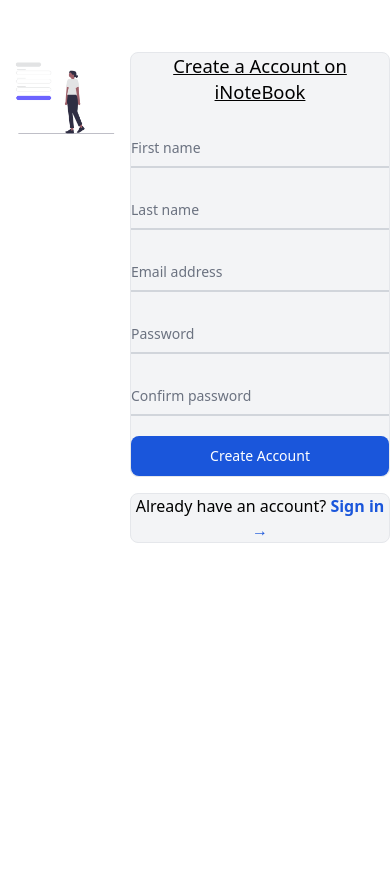
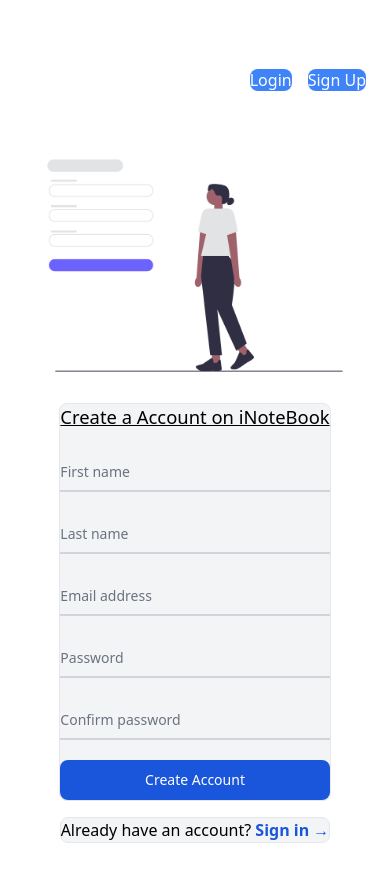
Before and after one commit to GArpit001/iNoteBook-Client, a React (Vite) app: page /signup in a window 390 px wide. Before the commit the page ends 844 px from the top, so only its background shows below. Built offline with nearby package versions, Linux system fonts and the light colour scheme; no server answers.

Commit message:
Change Navbar and other Components:

```diff
--- a/src/App.css
+++ b/src/App.css
@@ -56,14 +56,17 @@
   line-height: 1.75rem /* 28px */;
 }
 
+
+
 @media (max-width: 600px) {
   .fullPage {
     display: flex;
     flex-direction: column;
     justify-content: center;
+    padding-bottom: 1.75rem/* 28px */;
   }
 
-  .loginForm {
+  .loginForm, .signuoForm {
     display: flex;
     flex-direction: column;
     justify-content: center;
@@ -82,4 +85,15 @@
   .no{
     justify-content: center;
   }
+  .navLogo{
+    display: none;
+  }
+  .navLi{
+    width: 100%;
+  }
+  .navButton{
+    display: flex;
+    justify-content: flex-end;
+    width: 100%;
+ }
 }
--- a/src/component/Login.jsx
+++ b/src/component/Login.jsx
@@ -69,7 +69,7 @@
     return (
 
         // <div className='flex w-full px-[3rem] py-[1.8rem] bg-slate-100 '>
-        <div className=' fullPage'>
+        <div className=' fullPage '>
 
             {/* <div className="image w-1/2 bg-[url('./assets/img/login.png')] bg-no-repeat  bg-top "> */}
             <div className="image max-w-1/2  ">
--- a/src/component/Navbar.jsx
+++ b/src/component/Navbar.jsx
@@ -169,29 +169,28 @@
             <nav className="bg-white border-gray-200 dark:bg-gray-900">
                 <div className="max-w-screen-xl flex flex-wrap items-center justify-between mx-auto p-4">
 
-                    <div className="items-center justify-between hidden w-full md:flex md:w-auto md:order-1" id="navbar-search">
+                    <div className='text-white navLogo'>
+                    <img src="https://flowbite.com/docs/images/logo.svg" className="h-8" alt="Flowbite Logo" />
+                    </div>
 
-                        <ul className="flex flex-col p-4 md:p-0 mt-4 font-medium border border-gray-100 rounded-lg bg-gray-50 md:space-x-8 rtl:space-x-reverse md:flex-row md:mt-0 md:border-0 md:bg-white dark:bg-gray-800 md:dark:bg-gray-900 dark:border-gray-700">
+                    <ul className=" navLi flex flex-row gap-8 font-medium  rounded-lg ">
                         <li>
-                                <Link to="/" className={`block py-2 px-3 text-white ${location.pathname === "/" ? "text-blue-700" : ""} rounded md:bg-transparent  md:p-0 `} aria-current="page">Home</Link>
+                            <Link to="/" className={`block py-2 px-3  ${location.pathname === "/" ? "text-blue-700" : "text-white"} rounded md:bg-transparent  md:p-0 `} aria-current="page">Home</Link>
                         </li>
                         <li>
-                                <Link to="/about" className={`block py-2 px-3 text-white ${location.pathname === "/about" ? "text-blue-700" : ""} rounded md:bg-transparent  md:p-0 `}>About</Link>
+                            <Link to="/about" className={`block py-2 px-3  ${location.pathname === "/about" ? "text-blue-700" : "text-white"} rounded md:bg-transparent  md:p-0 `}>About</Link>
                         </li>
                         <li>
-                                <Link to="/service" className={`block py-2 px-3 text-white ${location.pathname === "/service" ? "text-blue-700" : ""} rounded md:bg-transparent md:p-0 md:light:text-blue-500`}>Services</Link>
+                            <Link to="/service" className={`block py-2 px-3  ${location.pathname === "/service" ? "text-blue-700" : "text-white"} rounded md:bg-transparent md:p-0 md:light:text-blue-500`}>Services</Link>
                         </li>
+                    </ul>
 
-
-                        </ul>
-                    </div>
-
-                    <div className="flex md:order-2">
+                    <div className="navButton   mt-3  ">
 
                         {
 
                             localStorage.getItem('token') ?
-                                <div className="relative hidden md:block">
+                                <div className="relative flex ">
                                     <button className='bg-blue-500 text-white mx-3 px-[14px] py-[7px] rounded-3xl showBtn' onClick={() => { openBox() }}>
                                         {name.slice(0, 1).toUpperCase() || users.fname.slice(0, 1).toUpperCase()}
                                     </button>
@@ -219,43 +218,29 @@
                                                 <div className="grid gap-4 mb-4 grid-cols-2">
                                                     <div className="col-span-2">
                                                         <label htmlFor="editTitle" className="block mb-2 text-sm font-medium text-gray-900 dark:text-black">ACCOUNT HOLDER'S NAME</label>
-                                                        <input type="text" name="editTitle"  className="bg-gray-50 border border-gray-300 text-gray-900 text-sm rounded-lg focus:ring-primary-600 focus:border-primary-600 block w-full p-2.5 dark:bg-gray-600 dark:border-gray-500 dark:placeholder-gray-400 dark:text-white dark:focus:ring-primary-500 dark:focus:border-primary-500" placeholder="Type product name" value={users.fname} onChange={onChange} autoComplete="off" />
+                                                        <input type="text" name="editTitle" className="bg-gray-50 border border-gray-300 text-gray-900 text-sm rounded-lg focus:ring-primary-600 focus:border-primary-600 block w-full p-2.5 dark:bg-gray-600 dark:border-gray-500 dark:placeholder-gray-400 dark:text-white dark:focus:ring-primary-500 dark:focus:border-primary-500" placeholder="Type product name" value={users.fname} onChange={onChange} autoComplete="off" />
                                                     </div>
                                                     <div className="col-span-2 ">
                                                         <label htmlFor="editdescription" className="block mb-2 text-sm font-medium text-gray-900 dark:text-black">ACCOUNT HOLDER'S EMAIL</label>
-                                                        <input type="text" name="editdescription"  className="bg-gray-50 border border-gray-300 text-gray-900 text-sm rounded-lg focus:ring-primary-600 focus:border-primary-600 block w-full p-2.5 dark:bg-gray-600 dark:border-gray-500 dark:placeholder-gray-400 dark:text-white dark:focus:ring-primary-500 dark:focus:border-primary-500" placeholder="Type product name" value={users.email} onChange={onChange} autoComplete="off" />
+                                                        <input type="text" name="editdescription" className="bg-gray-50 border border-gray-300 text-gray-900 text-sm rounded-lg focus:ring-primary-600 focus:border-primary-600 block w-full p-2.5 dark:bg-gray-600 dark:border-gray-500 dark:placeholder-gray-400 dark:text-white dark:focus:ring-primary-500 dark:focus:border-primary-500" placeholder="Type product name" value={users.email} onChange={onChange} autoComplete="off" />
                                                     </div>
 
                                                     <div className="col-span-2">
                                                         <label htmlFor="editTag" className="block mb-2 text-sm font-medium text-gray-900 dark:text-black">ACCOUNT HOLDER'S  PASSWORD</label>
-                                                        <input type="password" name="editTag"  className="bg-gray-50 border border-gray-300 text-gray-900 text-sm rounded-lg focus:ring-primary-600 focus:border-primary-600 block w-full p-2.5 dark:bg-gray-600 dark:border-gray-500 dark:placeholder-gray-400 dark:text-white dark:focus:ring-primary-500 dark:focus:border-primary-500" placeholder="Type product name" value={users.password} onChange={onChange} />
+                                                        <input type="password" name="editTag" className="bg-gray-50 border border-gray-300 text-gray-900 text-sm rounded-lg focus:ring-primary-600 focus:border-primary-600 block w-full p-2.5 dark:bg-gray-600 dark:border-gray-500 dark:placeholder-gray-400 dark:text-white dark:focus:ring-primary-500 dark:focus:border-primary-500" placeholder="Type product name" value={users.password} onChange={onChange} />
                                                     </div>
                                                 </div>
-
-
-
-
                                             </form>
-
-
-
                                         </div>
                                     </div>
-
-
                                     <Link className='bg-blue-500 text-white mx-2 px-[12px] py-[6px] rounded-lg' role='button' to="/login" onClick={logOut}>LOGOUT </Link>
                                 </div> :
-                                <div className="relative hidden md:block">
+                                <div className="relative  md:block">
                                     <Link className='bg-blue-500 text-white mx-2 px-[12px] py-[7px] rounded-lg' role='button' to="/login">Login</Link>
                                     <Link className='bg-blue-500 text-white mx-2 px-[12px] py-[7px] rounded-lg' role='button' to="/signup">Sign Up</Link>
                                 </div>
-
                         }
-
-
                     </div>
-
-
                 </div>
             </nav>
         </>
--- a/src/component/NoteCards.jsx
+++ b/src/component/NoteCards.jsx
@@ -131,7 +131,7 @@
                     return (
 
 
-                        <div key={val._id} className=" justify-between p-6 bg-white border border-gray-200 rounded-lg shadow dark:bg-gray-800 dark:border-gray-700 flex min-w-[350px]">
+                        <div key={val._id} className=" justify-between p-6 bg-white border border-gray-200 rounded-lg shadow dark:bg-gray-800 dark:border-gray-700 flex max-w-[350px]">
                             <div className="note">
 
 
--- a/src/component/SignUp.jsx
+++ b/src/component/SignUp.jsx
@@ -2,6 +2,7 @@
 import { useNavigate, Link } from 'react-router-dom'
 import { myContext } from '../context/context'
 import SIGN_UP from "../assets/img/sign.png"
+import "../App.css"
 
 const SignUp = (props) => {
 
@@ -25,8 +26,8 @@
         e.preventDefault()
         console.log("Account Create Successfully")
 
-        const responce = await fetch("http://localhost:2110/api/auth/createuser", {
-            // const responce = await fetch("https://inotebook-backend-8r9c.onrender.com/api/auth/createuser", {
+        // const responce = await fetch("http://localhost:2110/api/auth/createuser", {
+            const responce = await fetch("https://inotebook-backend-8r9c.onrender.com/api/auth/createuser", {
             method: "POST",
             headers: {
                 "Content-Type": "application/json",
@@ -55,11 +56,11 @@
 
     return (
 
-        <div className='flex px-[15px]'>
+        <div className=' fullPage '>
 
             {/* <div className="image w-1/2 bg-[url('./assets/img/login.png')] bg-no-repeat  bg-top "> */}
-            <div className="image w-1/2  ">
-                <img src={SIGN_UP} title='LOGO' className='pl-[50px] w-[600px] h-[480px] ' alt="" />
+            <div className="image max-w-full flex justify-center ">
+                <img src={SIGN_UP} title='LOGO' className=' w-full h-[480px] ' alt="" />
 
             </div>
 
```
Lines whose indentation alone changed are shown as unchanged.
